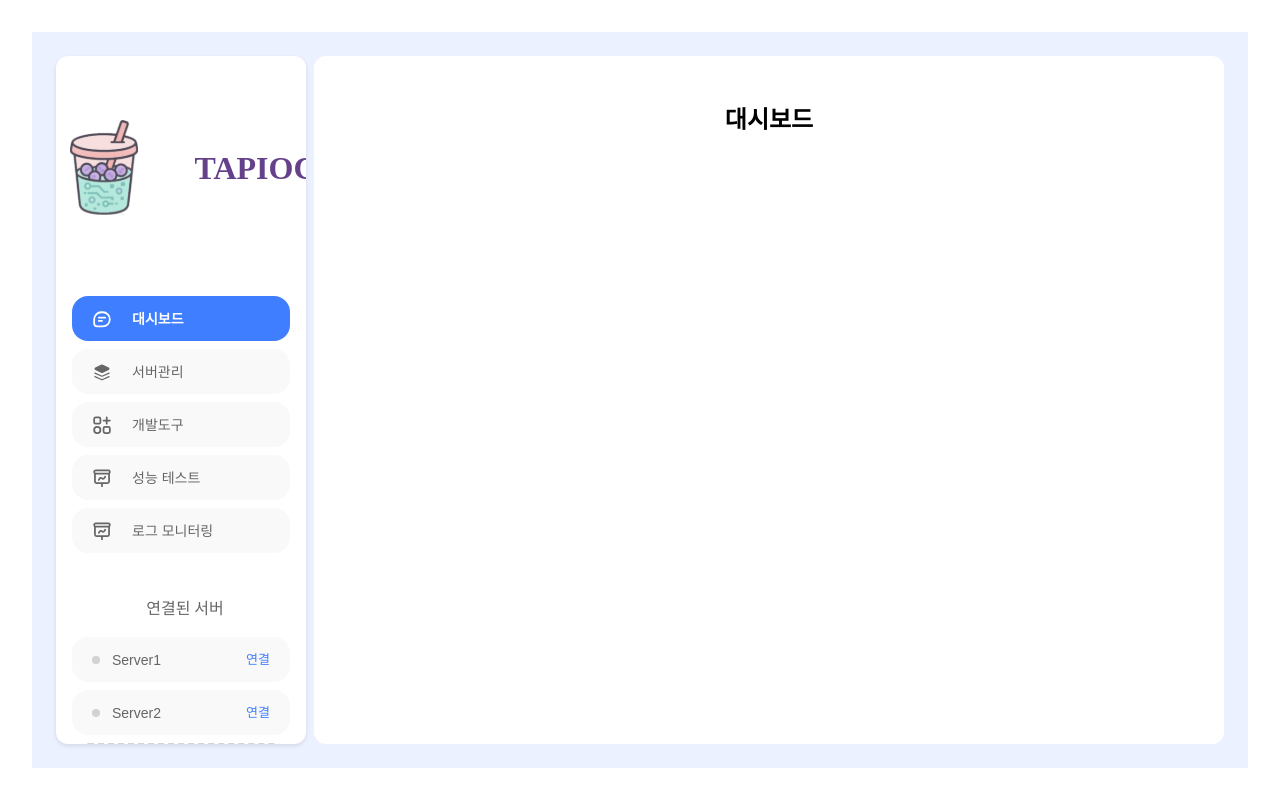
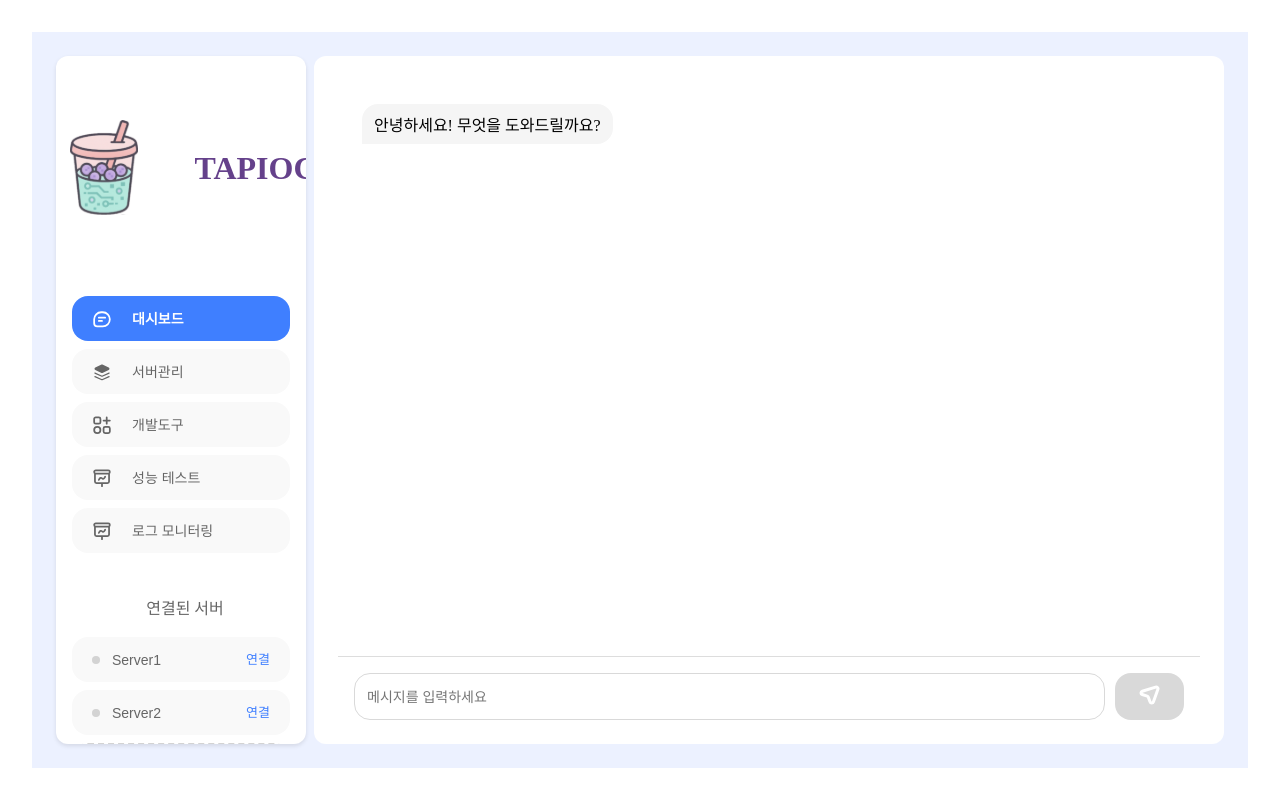
Before and after one commit to 2025-oss-Tapioca/FE, a React (Vite) app: page / in a window 1280 px wide. Built offline with nearby package versions, Linux system fonts and the light colour scheme.

Commit message:
feat/#18 대시보드 화면 구현

```diff
--- a/src/pages/Dashboard.jsx
+++ b/src/pages/Dashboard.jsx
@@ -0,0 +1,85 @@
+import React, { useState, useRef, useEffect } from "react";
+import "../styles/css/Dashboard.css";
+
+const Dashboard = () => {
+  const [messages, setMessages] = useState([
+    { role: "bot", text: "안녕하세요! 무엇을 도와드릴까요?" },
+  ]);
+  const [input, setInput] = useState("");
+  const messagesEndRef = useRef(null);
+
+  const scrollToBottom = () => {
+    messagesEndRef.current?.scrollIntoView({ behavior: "smooth" });
+  };
+
+  useEffect(() => {
+    scrollToBottom();
+  }, [messages]);
+
+  const handleSend = async (e) => {
+    e.preventDefault();
+    if (!input.trim()) return;
+
+    const now = new Date();
+    const userMessage = {
+      role: "user",
+      text: input,
+      timestamp: now.toLocaleTimeString([], {
+        hour: "2-digit",
+        minute: "2-digit",
+      }),
+    };
+    setMessages((prev) => [...prev, userMessage]);
+
+    const userInput = input;
+    setInput("");
+
+    const botResponse = await mockApi(userInput);
+    setMessages((prev) => [...prev, { role: "bot", text: botResponse.reply }]);
+  };
+
+  const mockApi = async (inputText) => {
+    return new Promise((resolve) => {
+      setTimeout(() => {
+        resolve({
+          reply: `"${inputText}"에 대한 응답입니다.`,
+        });
+      }, 1000);
+    });
+  };
+
+  return (
+    <div className="dashboard">
+      <div className="chat-container">
+        <div className="message-list">
+          {messages.map((msg, i) => (
+            <div key={i} className={`message ${msg.role}`}>
+              <div className="bubble">{msg.text}</div>
+              <div className="timestamp"> {msg.timestamp}</div>
+              <div ref={messagesEndRef} />
+            </div>
+          ))}
+        </div>
+
+        {/* ✅ form 태그로 전송 처리 */}
+        <form className="chat-input" onSubmit={handleSend}>
+          <input
+            type="text"
+            value={input}
+            onChange={(e) => setInput(e.target.value)}
+            placeholder="메시지를 입력하세요"
+          />
+          <button onClick={handleSend} disabled={!input.trim()}>
+            <img
+              src="/assets/icons/icon-send.svg"
+              alt="Send"
+              className="send-icon"
+            />
+          </button>{" "}
+        </form>
+      </div>
+    </div>
+  );
+};
+
+export default Dashboard;
--- a/src/pages/Home.jsx
+++ b/src/pages/Home.jsx
@@ -1,5 +1,6 @@
 import React, { useState } from "react";
 import SideBar from "../components/common/sideBar";
+import Dashboard from "./Dashboard";
 import ServerManagement from "./ServerManagement";
 import DevTools from "./DevTools";
 import PerformanceTest from "./PerformanceTest";
@@ -18,7 +19,7 @@ const Home = () => {
           setActiveTab={setActiveTab}
         />
         <main className="main-content">
-          {activeTab === "대시보드" && <h2 className="page-title">대시보드</h2>}
+          {activeTab === "대시보드" && <Dashboard />}
           {activeTab === "서버관리" && <ServerManagement />}
           {activeTab === "개발도구" && <DevTools />}
           {activeTab === "성능 테스트" && <PerformanceTest />}
--- a/src/styles/css/Dashboard.css
+++ b/src/styles/css/Dashboard.css
@@ -0,0 +1,113 @@
+.dashboard {
+  display: flex;
+  justify-content: center;
+  align-items: center;
+  height: 100%;
+  width: 100%;
+  background-color: #eef2ff;
+}
+
+.chat-container {
+  width: 100%;
+  height: 100%;
+  background: white;
+  border-radius: 0;
+  box-shadow: none;
+  display: flex;
+  flex-direction: column;
+  overflow: hidden;
+}
+
+.message-list {
+  flex: 1;
+  padding: 24px;
+  overflow-y: auto;
+  display: flex;
+  flex-direction: column;
+  gap: 12px;
+}
+
+.message {
+  display: flex;
+  width: 100%;
+}
+
+.message.user {
+  display: flex;
+  flex-direction: column;
+  align-items: flex-end;
+}
+
+.message.bot {
+  justify-content: flex-start;
+}
+
+.message .bubble {
+  background-color: #f1f1f1;
+  padding: 8px 12px;
+  border-radius: 16px;
+  width: -moz-fit-content;
+  width: fit-content;
+  max-width: 100%;
+}
+
+.message.user .bubble {
+  background-color: #3F7FFF;
+  color: white;
+  border-bottom-right-radius: 0;
+  align-self: flex-end;
+}
+
+.message.bot .bubble {
+  background-color: #F5F5F5;
+  color: black;
+  border-bottom-left-radius: 0;
+}
+
+.message.user .timestamp {
+  font-size: 15px;
+  line-height: 22px;
+  font-weight: 400;
+  letter-spacing: -2.5%;
+  color: #BEBABA;
+  margin-top: 4px;
+  text-align: right;
+}
+
+.chat-input {
+  border-top: 1px solid #ddd;
+  padding: 16px 16px 0 16px;
+  display: flex;
+  gap: 10px;
+}
+
+.chat-input input {
+  flex: 1;
+  padding: 12px;
+  border: 1px solid #D9D9D9;
+  border-radius: 16px;
+  font-size: 14px;
+  line-height: 20px;
+  font-weight: 400;
+  letter-spacing: -2.5%;
+  color: #D9D9D9;
+  font-weight: 200;
+}
+.chat-input input:focus {
+  border-color: #111;
+  outline: none;
+  color: #111;
+}
+
+.chat-input button {
+  background-color: #3F7FFF;
+  color: white;
+  border: none;
+  padding: 12px 24px;
+  border-radius: 16px;
+  cursor: pointer;
+}
+
+.chat-input button:disabled {
+  background-color: #D9D9D9;
+}
--- a/src/styles/scss/pages/Dashboard.scss
+++ b/src/styles/scss/pages/Dashboard.scss
@@ -0,0 +1,109 @@
+@import "../colors";
+@import "../typography";
+
+.dashboard {
+    display: flex;
+    justify-content: center;
+    align-items: center;
+    height: 100%;
+    width: 100%;
+    background-color: #eef2ff;
+  }
+
+  .chat-container {
+    width: 100%;
+    height: 100%;
+    background: white;
+    border-radius: 0;
+    box-shadow: none;
+    display: flex;
+    flex-direction: column;
+    overflow: hidden;
+  }
+
+  .message-list {
+    flex: 1;
+    padding: 24px;
+    overflow-y: auto;
+    display: flex;
+    flex-direction: column;
+    gap: 12px;
+  }
+
+  .message {
+    display: flex;
+    width: 100%;
+  }
+
+  .message.user {
+    display: flex;
+    flex-direction: column;
+    align-items: flex-end;
+  }
+
+  .message.bot {
+    justify-content: flex-start;
+  }
+
+  .message .bubble {
+    background-color: #f1f1f1;
+    padding: 8px 12px;
+    border-radius: 16px;
+    width: fit-content;
+    max-width: 100%;
+  }
+
+  .message.user .bubble {
+    background-color: #3F7FFF;
+    color: white;
+    border-bottom-right-radius: 0;
+    align-self: flex-end;
+  }
+
+  .message.bot .bubble {
+    background-color: #F5F5F5;
+    color: black;
+    border-bottom-left-radius: 0;
+  }
+  .message.user .timestamp {
+    @include font-style("body1");
+    color: #BEBABA;
+    margin-top: 4px;
+    text-align: right;
+  }
+
+  .chat-input {
+    border-top: 1px solid #ddd;
+    padding: 16px 16px 0 16px;
+    display: flex;
+    gap: 10px;
+  }
+
+  .chat-input input {
+    flex: 1;
+    padding: 12px;
+    border: 1px solid #D9D9D9;
+    border-radius: 16px;
+    @include font-style("body2");
+    color: #D9D9D9;
+    font-weight: 200;
+
+    &:focus {
+      border-color: #111;
+        outline: none;
+        color: #111;
+    }
+  }
+
+  .chat-input button {
+    background-color: #3F7FFF;
+    color: white;
+    border: none;
+    padding: 12px 24px;
+    border-radius: 16px;
+    cursor: pointer;
+  }
+
+  .chat-input button:disabled {
+    background-color: #D9D9D9;
+  }
```
Also changed, not shown: public/assets/icons/icon-send.svg (added).
